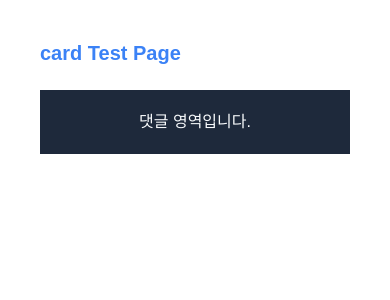
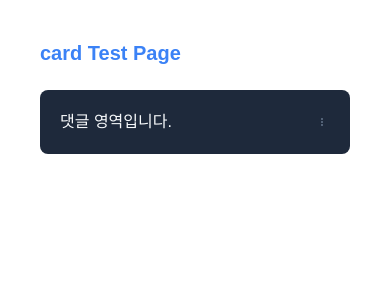
Before and after one commit to ozen0718/coworkers, a Next.js app: page /card in a window 390 px wide. Shown: the top 300 px of the page. Built offline with nearby package versions, Linux system fonts and the light colour scheme.

Commit message:
[Feat] kebab icon 추가

```diff
--- /dev/null
+++ b/src/assets/icons/kebab.tsx
@@ -0,0 +1,26 @@
+interface KebabProps {
+  width?: number | string;
+  height?: number | string;
+  color?: string;
+}
+
+export default function Kebab({
+  width = 24,
+  height = 24,
+  color = "currentColor",
+}: KebabProps) {
+  return (
+    <svg
+      className="cursor-pointer"
+      width={width}
+      height={height}
+      viewBox="0 0 24 24"
+      fill="none"
+      xmlns="http://www.w3.org/2000/svg"
+    >
+      <circle cx="12" cy="7.5" r="1.5" fill={color} />
+      <circle cx="12" cy="12" r="1.5" fill={color} />
+      <circle cx="12" cy="16.5" r="1.5" fill={color} />
+    </svg>
+  );
+}
--- a/src/components/Card/Comment/BoardComment.tsx
+++ b/src/components/Card/Comment/BoardComment.tsx
@@ -1,11 +1,13 @@
-import Image from "next/image";
+import Kebab from "@/assets/icons/kebab";
 
 export default function BoardComment() {
   return (
-    <div className="flex flex-col lg:w-[1200px] lg:h-[123px] bg-bg200 p-5">
+    <div className="flex flex-col lg:w-[1200px] lg:h-[123px] bg-bg200 p-5 rounded-lg ">
       {/* 댓글 내용 + 아이콘 */}
-      <div className="flex flex-col sm:flex-row items-center sm:items-start">
-        댓글 영역입니다.
+
+      <div className="flex justify-between items-center w-full text-base">
+        <span className="truncate">댓글 영역입니다.</span>
+        <Kebab width={16} height={16} color="#64748B" />
       </div>
     </div>
   );
```
